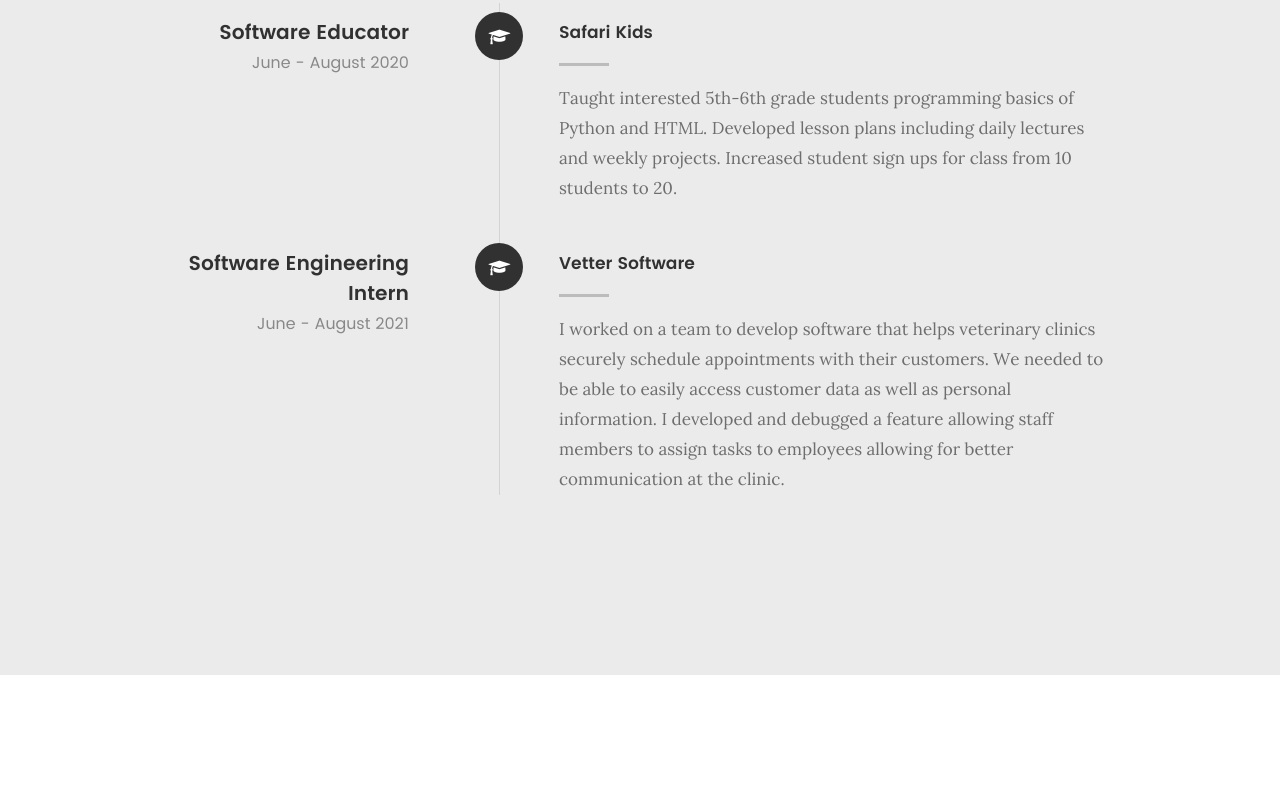
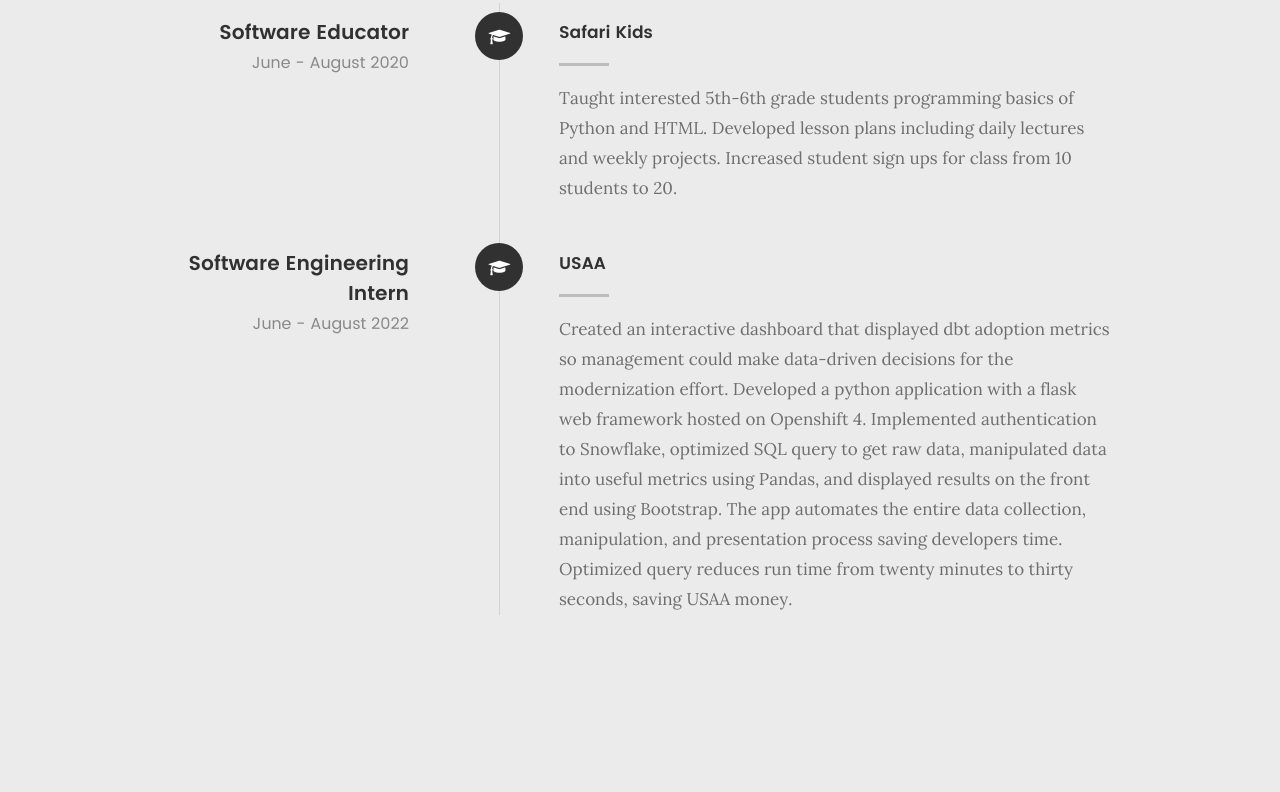
Before and after one commit to shubhroses/shubhroses.github.io, a plain HTML site: page index.html in a window 1280 px wide. Shown: the part 2964-3756 px from the top of the page. Drawn offline with Linux system fonts and the light colour scheme.

Commit message:
Updated working history

```diff
--- a/index.html
+++ b/index.html
@@ -266,12 +266,12 @@
 
 	   				<div class="timeline-header">
 	   					<h3>Software Engineering Intern</h3>
-	   					<p>June - August 2021</p>
+	   					<p>June - August 2022</p>
 	   				</div>
 
 	   				<div class="timeline-content">
-	   					<h4>Vetter Software</h4>
-	   					<p>I worked on a team to develop software that helps veterinary clinics securely schedule appointments with their customers. We needed to be able to easily access customer data as well as personal information. I developed and debugged a feature allowing staff members to assign tasks to employees allowing for better communication at the clinic.</p>
+	   					<h4>USAA</h4>
+	   					<p>Created an interactive dashboard that displayed dbt adoption metrics so management could make data-driven decisions for the modernization effort. Developed a python application with a flask web framework hosted on Openshift 4. Implemented authentication to Snowflake, optimized SQL query to get raw data, manipulated data into useful metrics using Pandas, and displayed results on the front end using Bootstrap. The app automates the entire data collection, manipulation, and presentation process saving developers time. Optimized query reduces run time from twenty minutes to thirty seconds, saving USAA money. </p>
 	   				</div>
 
 	   			</div> <!-- /timeline-block -->
```
